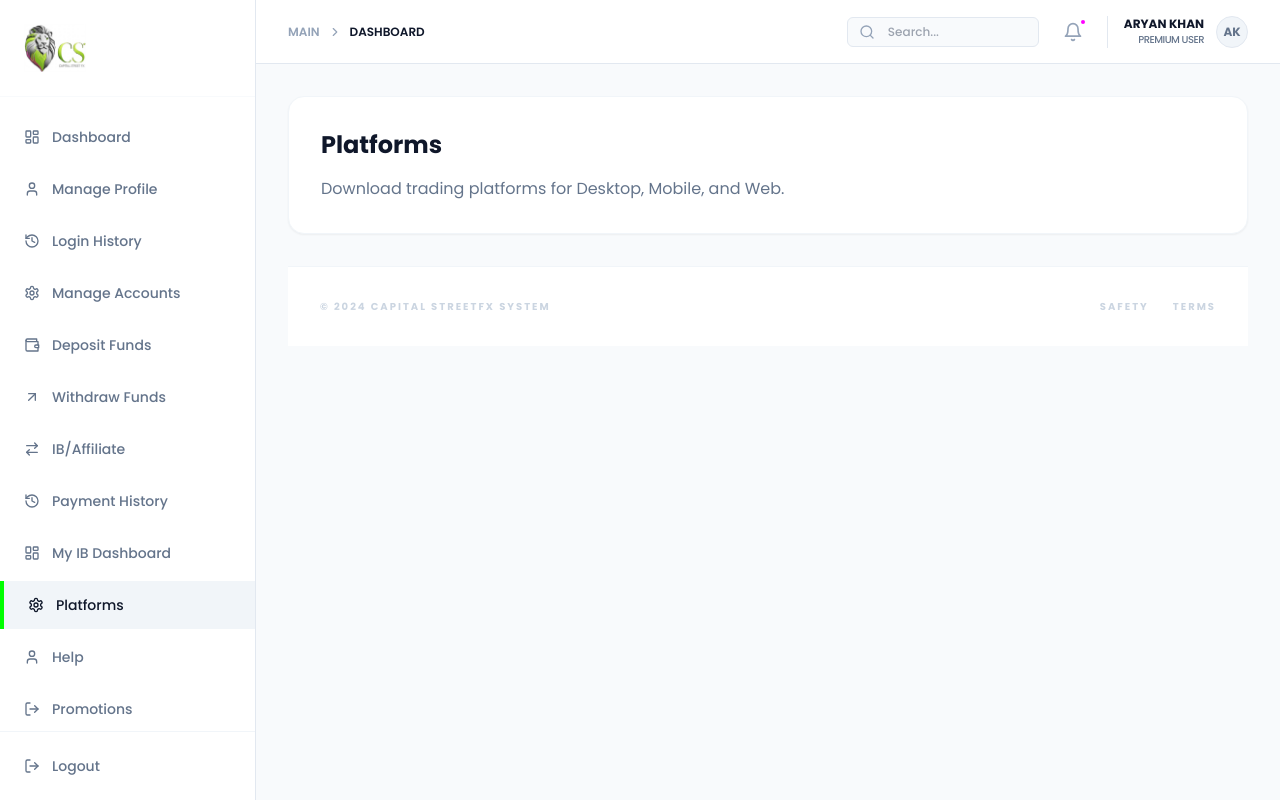
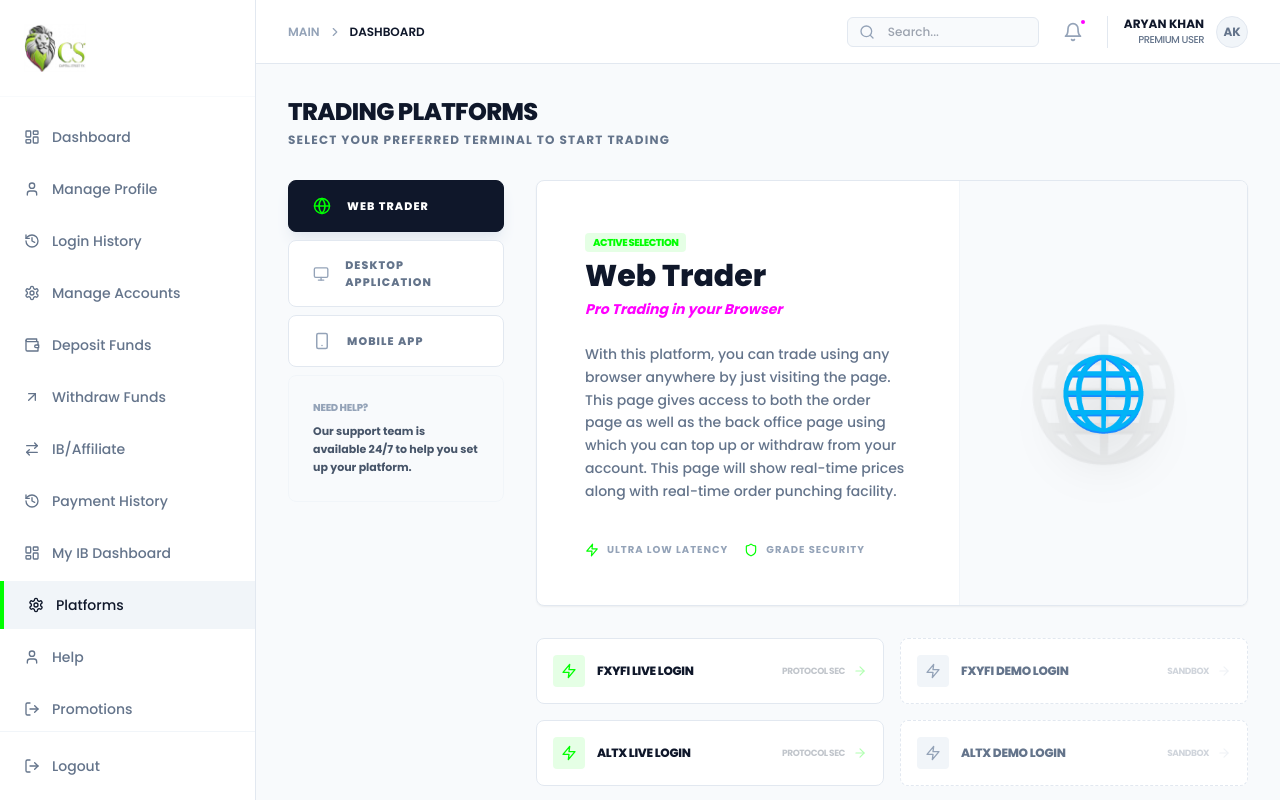
Before and after one commit to Pawankshetri11/CSFMX, a React (Create React App) app: page /platforms in a window 1280 px wide. Built offline with nearby package versions, Linux system fonts and the light colour scheme.

Commit message:
Redesign Platforms page with a premium tabbed interface

```diff
--- a/src/pages/Platforms.jsx
+++ b/src/pages/Platforms.jsx
@@ -1,12 +1,154 @@
-import React from 'react';
+import React, { useState } from 'react';
 import MainLayout from '../layouts/MainLayout';
+import { Monitor, Smartphone, Globe, ArrowRight, ExternalLink, Download, Zap, Shield } from 'lucide-react';
 
 const Platforms = () => {
+    const [activeTab, setActiveTab] = useState('web');
+
+    const platforms = {
+        web: {
+            title: "Web Trader",
+            subtitle: "Pro Trading in your Browser",
+            description: "With this platform, you can trade using any browser anywhere by just visiting the page. This page gives access to both the order page as well as the back office page using which you can top up or withdraw from your account. This page will show real-time prices along with real-time order punching facility.",
+            icon: Globe,
+            image: "🌐",
+            actions: [
+                { name: "FxyFi Live Login", type: "live" },
+                { name: "FxyFi Demo Login", type: "demo" },
+                { name: "AltX Live Login", type: "live" },
+                { name: "AltX Demo Login", type: "demo" },
+                { name: "Act Live Login", type: "live" },
+                { name: "Act Demo Login", type: "demo" },
+                { name: "Act Lite Live", type: "live" },
+                { name: "Act Lite Demo", type: "demo" },
+            ]
+        },
+        desktop: {
+            title: "Desktop Application",
+            subtitle: "High-Performance Trading Terminal",
+            description: "Experience the full power of our high-speed trading engine on your desktop. Built for professional traders who require ultra-low latency, advanced charting tools, and personalized workspace layouts. Compatible with Windows and macOS systems.",
+            icon: Monitor,
+            image: "💻",
+            actions: [
+                { name: "Download Windows v2.4", type: "live", icon: Download },
+                { name: "Download macOS v2.4", type: "live", icon: Download },
+                { name: "Desktop Demo Setup", type: "demo" },
+            ]
+        },
+        mobile: {
+            title: "Mobile App",
+            subtitle: "Trade Markets on the Move",
+            description: "Carry the markets in your pocket. Our mobile application provides a seamless trading experience optimized for handheld devices. Manage your portfolio, execute trades, and receive instant alerts wherever you are.",
+            icon: Smartphone,
+            image: "📱",
+            actions: [
+                { name: "App Store (iOS)", type: "live" },
+                { name: "Play Store (Android)", type: "live" },
+                { name: "APK Direct Download", type: "demo", icon: Download },
+            ]
+        }
+    };
+
+    const current = platforms[activeTab];
+
     return (
         <MainLayout>
-            <div className="bg-white p-8 rounded-2xl shadow-sm border border-slate-100">
-                <h1 className="text-2xl font-bold text-slate-900 mb-4">Platforms</h1>
-                <p className="text-slate-500">Download trading platforms for Desktop, Mobile, and Web.</p>
+            <div className="space-y-8 animate-fade pb-12">
+                {/* Header */}
+                <div>
+                    <h1 className="text-2xl font-black text-slate-900 uppercase tracking-tight">Trading Platforms</h1>
+                    <p className="text-slate-500 text-xs font-bold mt-1 uppercase tracking-widest">Select your preferred terminal to start trading</p>
+                </div>
+
+                <div className="grid grid-cols-1 lg:grid-cols-4 gap-8">
+                    {/* Sidebar Tabs */}
+                    <div className="lg:col-span-1 space-y-2">
+                        {Object.entries(platforms).map(([key, platform]) => (
+                            <button
+                                key={key}
+                                onClick={() => setActiveTab(key)}
+                                className={`w-full flex items-center gap-4 px-6 py-4 rounded-lg border transition-all text-left group
+                                    ${activeTab === key
+                                        ? 'bg-slate-900 border-slate-900 text-white shadow-lg shadow-slate-200'
+                                        : 'bg-white border-slate-200 text-slate-500 hover:border-[#00ff00] hover:text-slate-900'}`}
+                            >
+                                <platform.icon size={18} className={activeTab === key ? 'text-[#00ff00]' : 'text-slate-400 group-hover:text-[#00ff00]'} />
+                                <span className="text-[11px] font-black uppercase tracking-widest">{platform.title}</span>
+                            </button>
+                        ))}
+
+                        <div className="mt-8 p-6 bg-slate-50 rounded-lg border border-slate-100">
+                            <h3 className="text-[10px] font-black uppercase tracking-tight text-slate-400 mb-2">Need Help?</h3>
+                            <p className="text-[11px] text-slate-600 font-bold leading-relaxed">Our support team is available 24/7 to help you set up your platform.</p>
+                        </div>
+                    </div>
+
+                    {/* Content Area */}
+                    <div className="lg:col-span-3 space-y-8">
+                        {/* Hero Section */}
+                        <div className="bg-white rounded-lg border border-slate-200 shadow-sm overflow-hidden min-h-[400px] flex flex-col md:flex-row">
+                            <div className="flex-1 p-8 md:p-12 space-y-6">
+                                <div className="space-y-2">
+                                    <div className="inline-flex px-2 py-0.5 bg-[#00ff00]/10 text-[#00ff00] text-[10px] font-black uppercase rounded tracking-tighter">
+                                        Active Selection
+                                    </div>
+                                    <h2 className="text-3xl font-black text-slate-900 leading-none">{current.title}</h2>
+                                    <p className="text-[#ff00ff] text-sm font-bold italic">{current.subtitle}</p>
+                                </div>
+                                <p className="text-slate-500 text-sm font-medium leading-relaxed max-w-xl">
+                                    {current.description}
+                                </p>
+                                <div className="flex gap-4 pt-4">
+                                    <div className="flex items-center gap-2">
+                                        <Zap size={14} className="text-[#00ff00]" />
+                                        <span className="text-[10px] font-bold text-slate-400 uppercase tracking-widest">Ultra Low Latency</span>
+                                    </div>
+                                    <div className="flex items-center gap-2">
+                                        <Shield size={14} className="text-[#00ff00]" />
+                                        <span className="text-[10px] font-bold text-slate-400 uppercase tracking-widest">Grade Security</span>
+                                    </div>
+                                </div>
+                            </div>
+
+                            <div className="w-full md:w-72 bg-slate-50 flex items-center justify-center border-l border-slate-100 overflow-hidden relative">
+                                <span className="text-9xl grayscale opacity-10 absolute">{current.image}</span>
+                                <div className="text-7xl drop-shadow-2xl z-10 transition-transform group-hover:scale-110">
+                                    {current.image}
+                                </div>
+                            </div>
+                        </div>
+
+                        {/* Actions Grid */}
+                        <div className="grid grid-cols-1 sm:grid-cols-2 gap-4">
+                            {current.actions.map((action, idx) => (
+                                <button
+                                    key={idx}
+                                    className={`group flex items-center justify-between p-4 rounded-lg border transition-all active:scale-[0.98]
+                                        ${action.type === 'live'
+                                            ? 'bg-white border-slate-200 hover:border-[#00ff00] hover:bg-slate-50'
+                                            : 'bg-white border-dashed border-slate-200 hover:border-slate-400 text-slate-500'}`}
+                                >
+                                    <div className="flex items-center gap-3">
+                                        <div className={`w-8 h-8 rounded flex items-center justify-center
+                                            ${action.type === 'live' ? 'bg-[#00ff00]/10 text-[#00ff00]' : 'bg-slate-100 text-slate-400'}`}>
+                                            {action.icon ? <action.icon size={16} /> : <Zap size={16} />}
+                                        </div>
+                                        <span className={`text-xs font-black uppercase tracking-tight
+                                            ${action.type === 'live' ? 'text-slate-900' : 'text-slate-500'}`}>
+                                            {action.name}
+                                        </span>
+                                    </div>
+                                    <div className="flex items-center gap-2 opacity-30 group-hover:opacity-100 transition-opacity">
+                                        <span className="text-[9px] font-bold uppercase tracking-tighter">
+                                            {action.type === 'live' ? 'Protocol Sec' : 'Sandbox'}
+                                        </span>
+                                        <ArrowRight size={14} className={action.type === 'live' ? 'text-[#00ff00]' : 'text-slate-300'} />
+                                    </div>
+                                </button>
+                            ))}
+                        </div>
+                    </div>
+                </div>
             </div>
         </MainLayout>
     );
```
